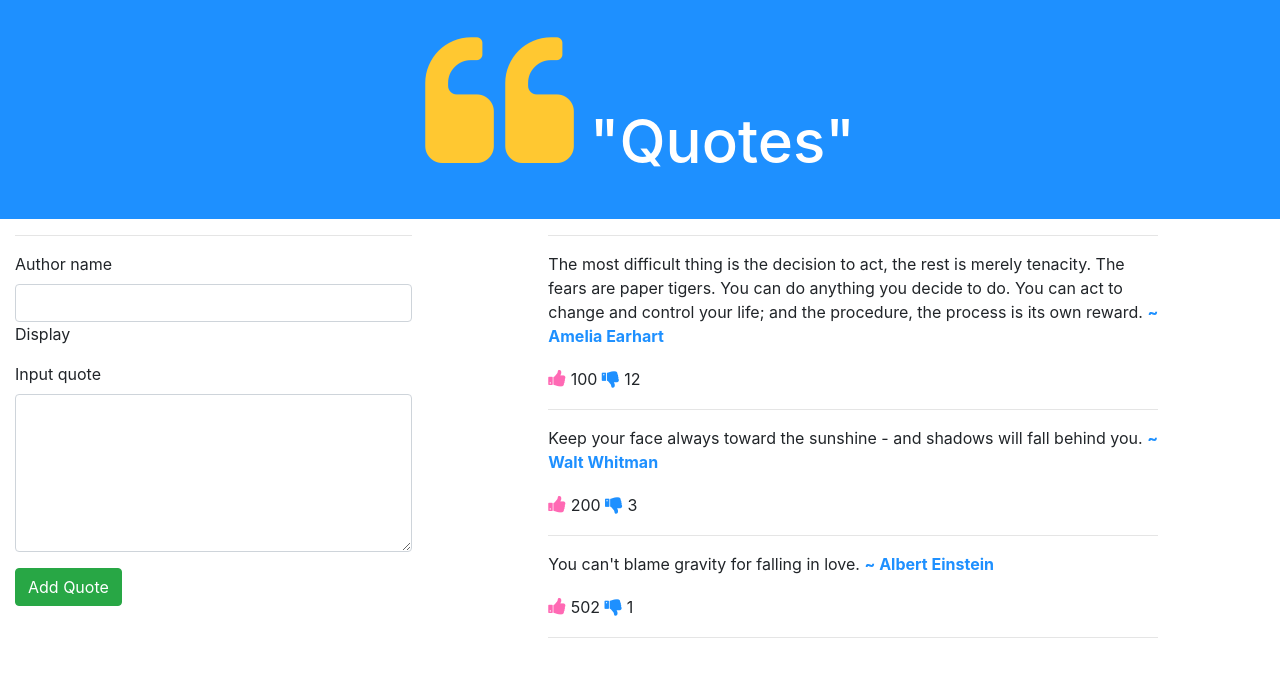
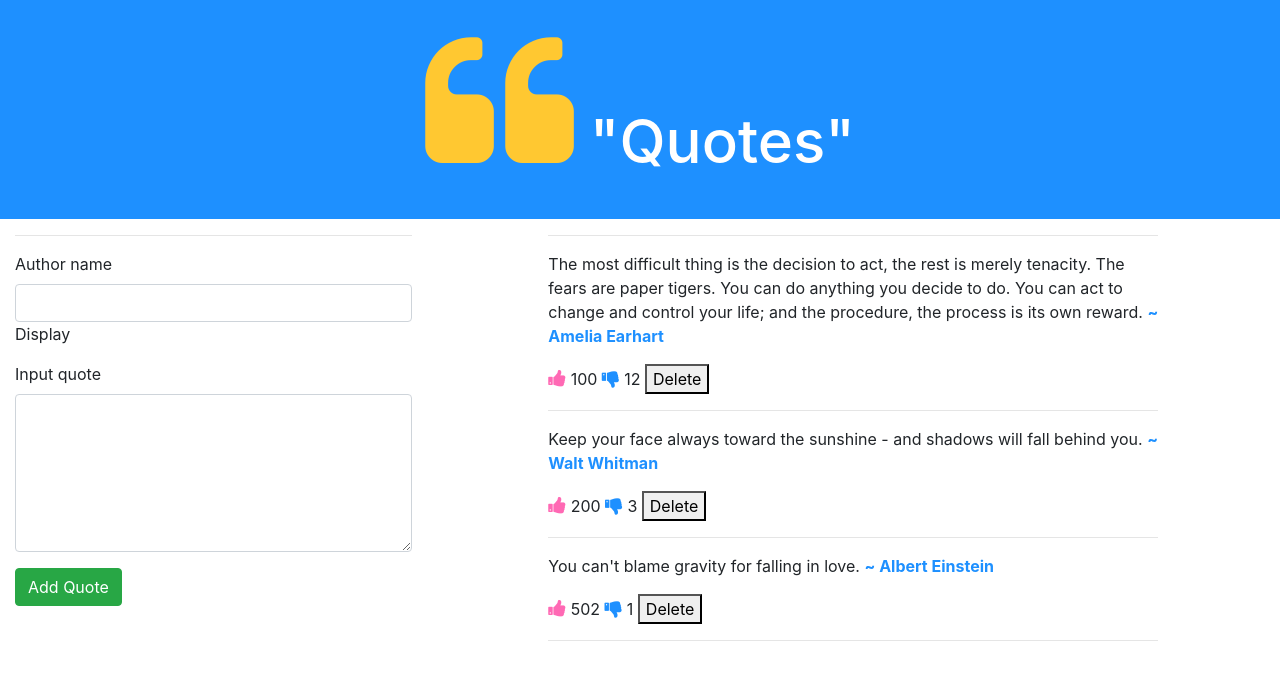
Before and after one commit to JamesKimari/Quotes, an Angular app: page / in a window 1280 px wide. Shown: the top 680 px of the page. Built offline with nearby package versions, Linux system fonts and the light colour scheme.

Commit message:
added a delete-quote button in quote.component.html

```diff
--- a/src/app/app.module.ts
+++ b/src/app/app.module.ts
@@ -6,13 +6,15 @@ import { FormsModule } from '@angular/forms';
 import { AppComponent } from './app.component';
 import { QuoteComponent } from './quote/quote.component';
 import { QuoteFormComponent } from './quote-form/quote-form.component';
+import { BackgroundColorDirective } from './background-color.directive';
 
 
 @NgModule({
   declarations: [
     AppComponent,
     QuoteComponent,
-    QuoteFormComponent
+    QuoteFormComponent,
+    BackgroundColorDirective
   ],
   imports: [
     BrowserModule,
--- /dev/null
+++ b/src/app/background-color.directive.ts
@@ -0,0 +1,10 @@
+import { Directive, ElementRef } from '@angular/core';
+
+@Directive({
+  selector: '[appBackgroundColor]'
+})
+export class BackgroundColorDirective {
+
+  constructor() { }
+
+}
--- a/src/app/quote/quote.component.html
+++ b/src/app/quote/quote.component.html
@@ -4,17 +4,23 @@
   </div>
 
   <div class="col-md-6 offset-md-1">
-      <hr>
+    <hr>
     <div *ngFor='let quote of quotes'>
       <div class="quote-box">
-        <p>{{quote.quoteContent}} <span style="color: dodgerblue; font-weight: bold;">
-            ~ {{quote.authorName}} </span></p>
-            <p><span style="font-size: 1.2em; color: hotpink;">
-                <i class="fa fa-thumbs-up" aria-hidden="true"></i></span> {{quote.upVote}}
-                &ensp; <span style="color: dodgerblue; font-size: 1.2em;">
-                    <i class="fa fa-thumbs-down" aria-hidden="true"></i></span>
-                    {{quote.downVote}} </p>
-            <hr>
+        <p>{{quote.quoteContent}}
+          <span style="color: dodgerblue; font-weight: bold;">
+            ~ {{quote.authorName}} </span>
+        </p>
+        <p>
+          <span style="font-size: 1.2em; color: hotpink;">
+            <i class="fa fa-thumbs-up" aria-hidden="true"></i>
+          </span> {{quote.upVote}} &ensp;
+          <span style="color: dodgerblue; font-size: 1.2em;">
+            <i class="fa fa-thumbs-down" aria-hidden="true"></i>
+          </span>
+          {{quote.downVote}} &ensp;
+        <button (click)='deleteQuote(true)'>Delete</button></p>
+        <hr>
       </div>
     </div>
   </div>
--- a/src/app/quote/quote.component.ts
+++ b/src/app/quote/quote.component.ts
@@ -1,4 +1,4 @@
-import { Component, OnInit } from '@angular/core';
+import { Component, OnInit, Output, EventEmitter } from '@angular/core';
 import {Quote} from '../quote';
 
 @Component({
@@ -14,6 +14,10 @@ export class QuoteComponent implements OnInit {
     new Quote(3, 'Albert Einstein', "You can't blame gravity for falling in love.", 502, 1)
   ];
 
+  @Output() deleteThisQuote = new EventEmitter<boolean>();
+
+
+
   constructor() { }
 
   ngOnInit() {
```
Also changed, not shown: 1 other file (tests, documents, lock files or other folders).
